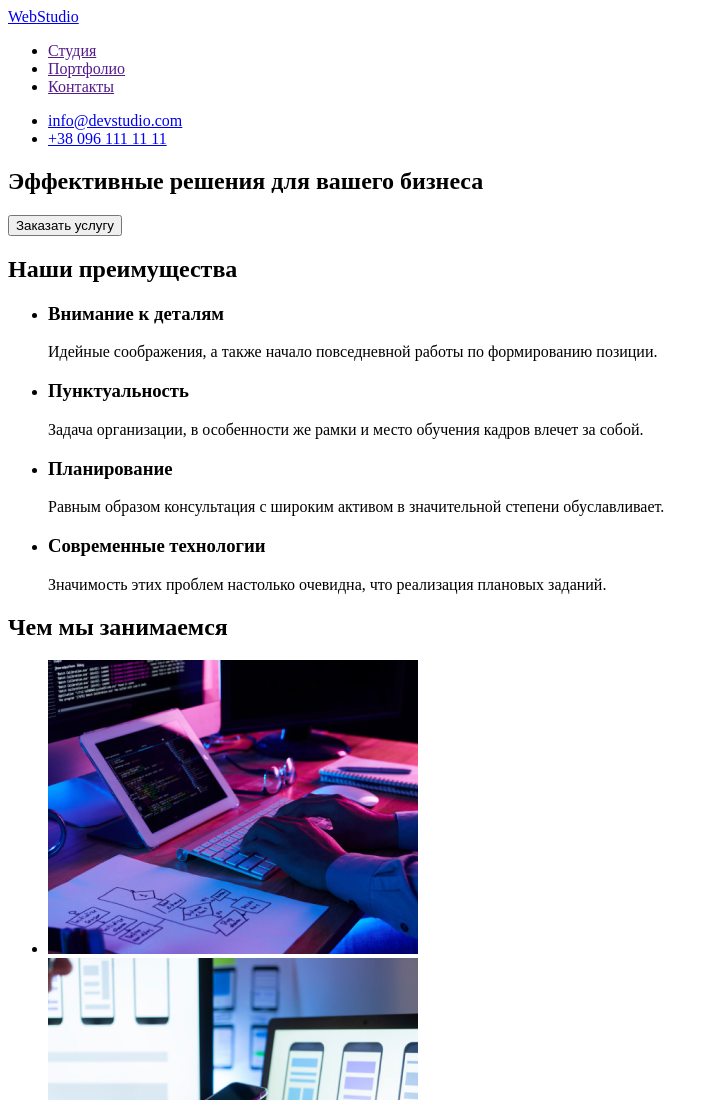
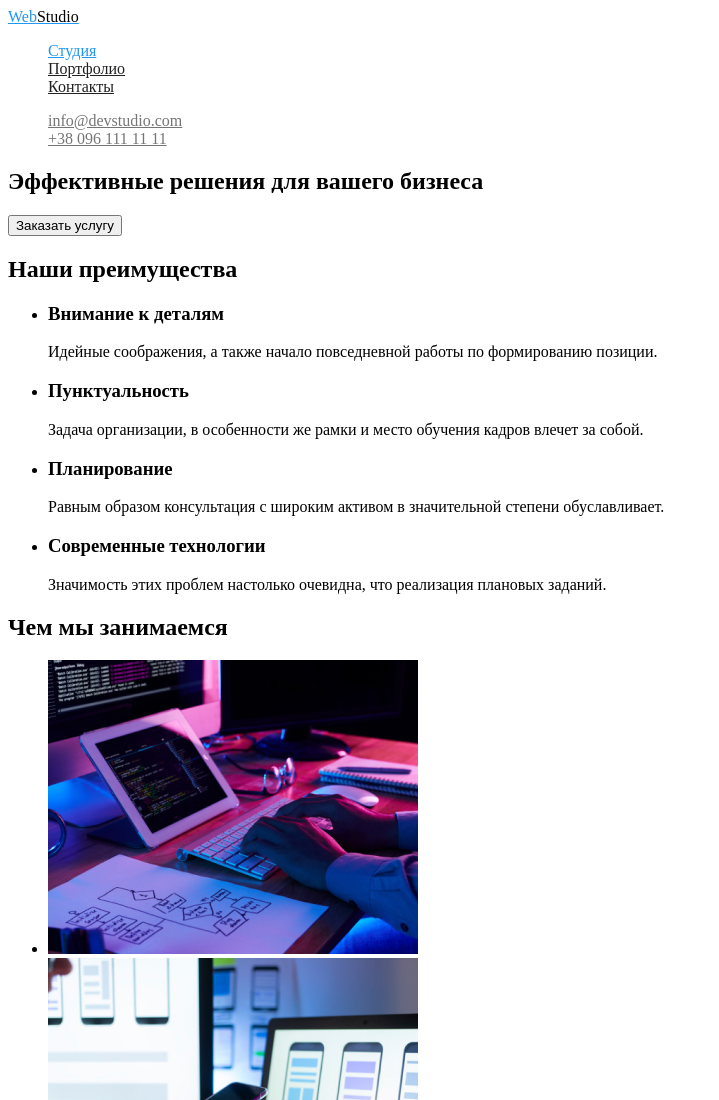
Before and after one commit to lxxxdbxxxl/goit-markup-hw-02, a plain HTML site: page index.html in a window 1280 px wide. Shown: the top 1100 px of the page, without its empty margins (0-719 px from the left). Drawn offline with Linux system fonts and the light colour scheme.

Commit message:
update hedaer css

```diff
--- a/css/styles.css
+++ b/css/styles.css
@@ -0,0 +1,52 @@
+:root {
+    --primary-text-color:#757575;
+    --heading-main-color:#212121;
+    --accent:#2196F3;
+
+}
+
+.list {
+    list-style: none;
+}
+
+/* logo  */
+.logo {
+    color: var(--accent);
+}
+
+.logo-header {
+    color: #000;
+}
+
+/* nav  */
+.site-nav .link {
+    color: var(--heading-main-color);
+}
+
+.site-nav .link:hover,
+.site-nav .link:focus {
+    color: var(--accent);
+}
+
+.site-nav .link.current {
+        color: var(--accent);
+}
+
+.auth-nav .link {
+        color: var(--primary-text-color);
+}
+
+.auth-nav .link:hover,
+.auth-nav .link:focus {
+    color: var(--accent);
+}
+
+/* section */
+.section {
+
+
+}
+
+.section-title {
+
+}
--- a/index.html
+++ b/index.html
@@ -11,18 +11,18 @@
     <!-- Шапка сайта -->
     <header>
       <nav>
-        <a href="index.html"> <span>Web</span>Studio </a>
+        <a href="./index.html" class="logo"><span>Web</span><span class="logo-header">Studio</span></a>
 
-        <ul>
-          <li><a href="">Студия</a></li>
-          <li><a href="">Портфолио</a></li>
-          <li><a href="">Контакты</a></li>
+        <ul class="site-nav list">
+          <li><a href="" class="link current">Студия</a></li>
+          <li><a href="./portfolio.html" class="link">Портфолио</a></li>
+          <li><a href="" class="link">Контакты</a></li>
         </ul>
       </nav>
 
-      <ul>
-        <li><a href="mailto:info@devstudio.com">info@devstudio.com</a></li>
-        <li><a href="tel:+380961111111">+38 096 111 11 11</a></li>
+      <ul class="auth-nav list">
+        <li><a href="mailto:info@devstudio.com" class="link">info@devstudio.com</a></li>
+        <li><a href="tel:+380961111111" class="link">+38 096 111 11 11</a></li>
       </ul>
     </header>
 
@@ -34,7 +34,7 @@
       </section>
 
       <!-- Преимущества -->
-      <section>
+      <section class="section">
         <h2>Наши преимущества</h2>
         <ul>
           <li>
@@ -70,7 +70,7 @@
       </section>
 
       <!-- Чем мы занимаемся -->
-      <section>
+      <section class="section">
         <h2>Чем мы занимаемся</h2>
         <ul>
           <li>
@@ -86,7 +86,7 @@
       </section>
 
       <!-- Команда -->
-      <section>
+      <section class="section">
         <h2>Наша команда</h2>
         <ul>
           <li>
@@ -115,7 +115,7 @@
 
     <!-- Футер -->
     <footer>
-      <a href="index.html"><span>Web</span>Studio</a>
+      <a href="./index.html"><span>Web</span>Studio</a>
       <address>
         <ul>
           <li>
```
